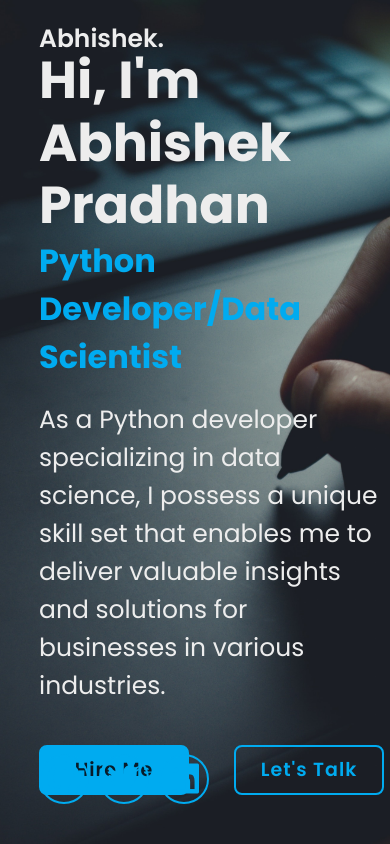
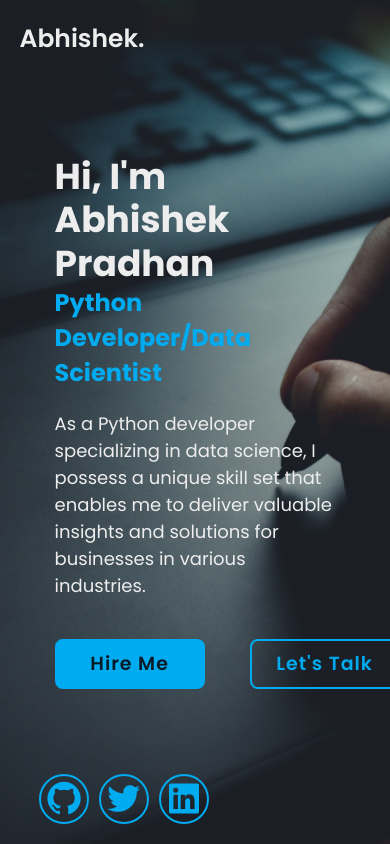
Before and after one commit to abhishek-kgithub/abhishek.github.io, a plain HTML site: page index.html in a window 390 px wide. Drawn offline with nearby package versions, Linux system fonts and the light colour scheme.

Commit message:
Update style.css

```diff
--- a/style.css
+++ b/style.css
@@ -283,14 +283,37 @@ body{
 }
 
 
-@media only screen and(max-width:600px){
-    .home{background-image:url(phone.jpg) ;
+@media only screen and (max-width: 768px) {
+    .header {
+        padding: 20px 5%;
     }
-    .home-content{
-        margin-top: 100%;
-        font-size: 16px;
+
+    .navbar {
+        display: none; /* Hide the navbar on smaller screens */
     }
-    .home-content h1{
-        font: 30px;
+
+    .home-content {
+        max-width: 100%;
+        padding: 0 5%;
+    }
+
+    .home-content h1 {
+        font-size: 36px;
+    }
+
+    .home-content h3 {
+        font-size: 24px;
+    }
+
+    .home-content p {
+        font-size: 18px;
+    }
+
+    .btn-box {
+        width: 100%;
+    }
+
+    .home-sci {
+        bottom: 20px;
     }
 }
```
